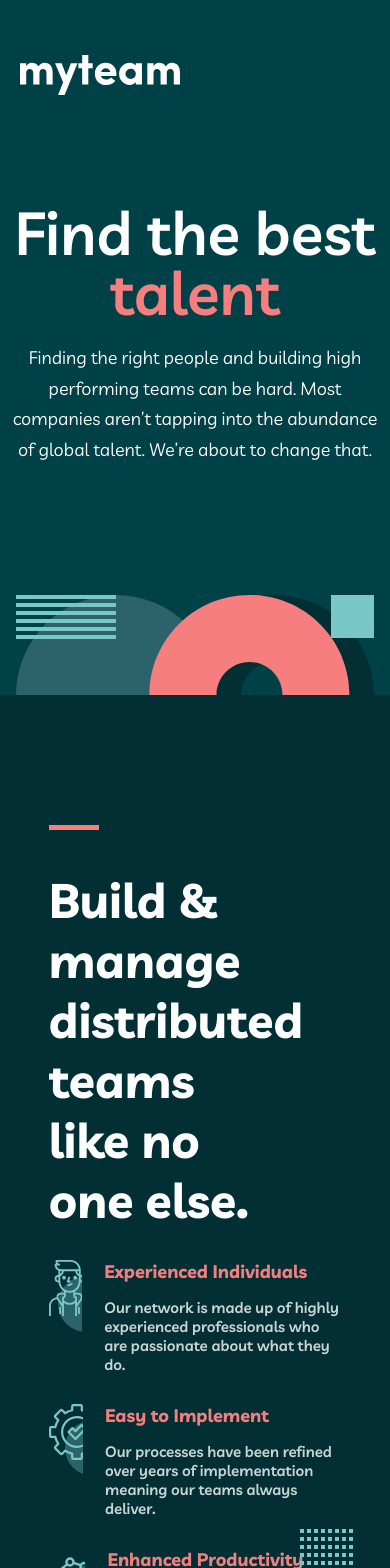
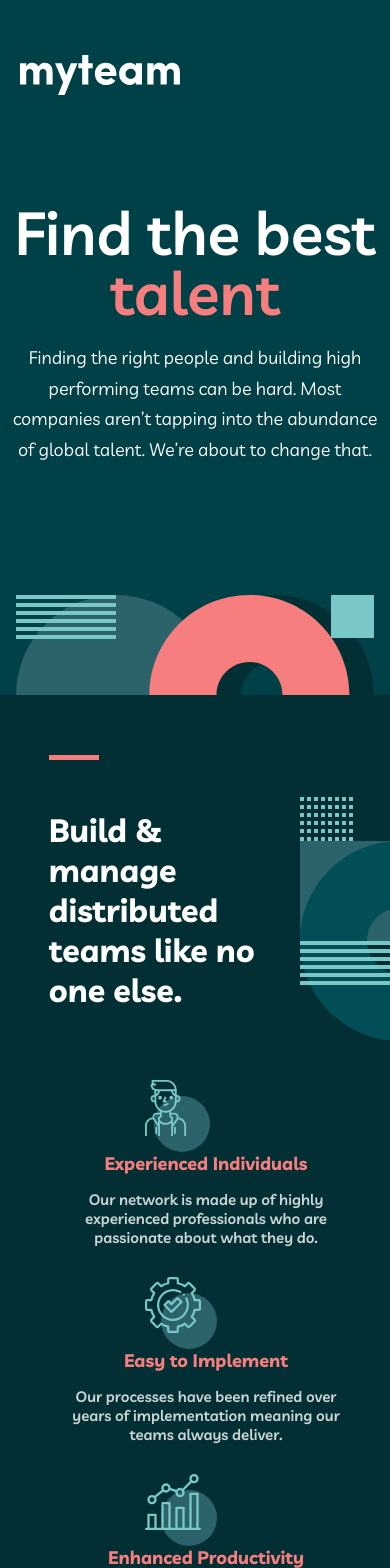
Before and after one commit to bkkcreative19/my-team, a React (Create React App) app: page / in a window 390 px wide. Shown: the top 1568 px of the page. Built offline with nearby package versions, Linux system fonts and the light colour scheme.

Commit message:
finished first three sections for respon

```diff
--- a/src/components/Manage/Manage.scss
+++ b/src/components/Manage/Manage.scss
@@ -5,6 +5,10 @@
   padding: 15rem 0 10rem 0;
   position: relative;
   overflow: hidden;
+
+  @media screen and (max-width: 750px) {
+    padding: 9rem 0 10rem 0;
+  }
 
   &__container {
     width: 75%;
@@ -25,6 +29,15 @@
     width: 80%;
     color: #fff;
     margin-top: 2.5rem;
+
+    @media screen and (max-width: 750px) {
+      font-size: 3.2rem;
+    }
+
+    @media screen and (max-width: 1030px) and (min-width: 750px) {
+      width: 100%;
+      margin-bottom: 3.4rem;
+    }
   }
   &__head h1::before {
     content: "";
@@ -32,13 +45,16 @@
     width: 5rem;
     top: 13rem;
     border-bottom: 5px solid #f67e7e;
+
+    @media screen and (max-width: 750px) {
+      top: 6rem;
+    }
   }
 
   &__list {
-    @media screen and (max-width: 1030px) and (min-width: 750px) {
-      text-align: center;
+    @media screen and (max-width: 750px) {
+      margin-top: 4rem;
     }
-
     &-logo {
       display: flex;
       align-items: center;
@@ -50,6 +66,16 @@
     &-item {
       display: flex;
       margin: 3rem 0;
+
+      @media screen and (max-width: 1030px) and (min-width: 750px) {
+        width: 100%;
+        margin: 5rem 0;
+      }
+      @media screen and (max-width: 750px) {
+        text-align: center;
+        flex-direction: column;
+        align-items: center;
+      }
 
       &-text {
         margin-left: 2.2rem;
@@ -74,5 +100,14 @@
     position: absolute;
     bottom: 0;
     right: -11rem;
+    margin-top: auto;
+
+    @media screen and (max-width: 1000px) {
+      // width: 100%;
+      // top: 0;
+      // bottom: 60rem;
+      // right: -38rem;
+      margin-bottom: 73rem;
+    }
   }
 }
```
